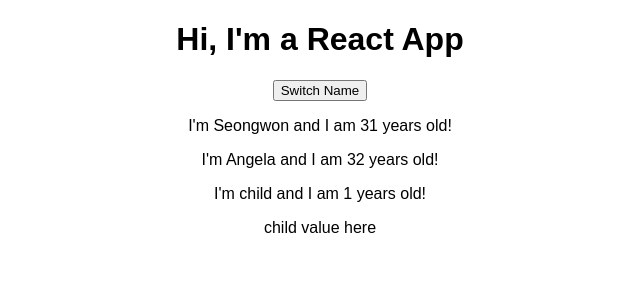
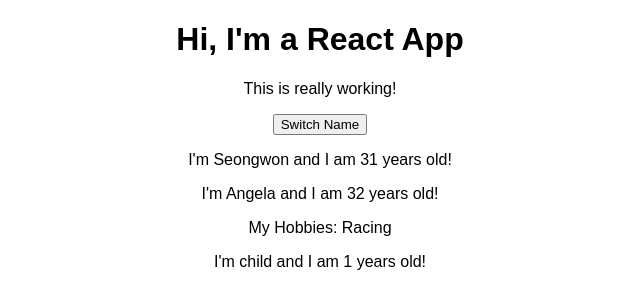
Before and after one commit to seongwonhan88/react_practice, a React (Create React App) app: page / in a window 1280 px wide. Shown: the top 308 px of the page, without its empty margins (320-960 px from the left). Built offline with nearby package versions, Linux system fonts and the light colour scheme.

Commit message:
hook practice

```diff
--- a/src/App.js
+++ b/src/App.js
@@ -1,39 +1,49 @@
-import React, { Component } from 'react';
+import React, { useState } from 'react';
 import './App.css';
 import Person from './Person/Person';
 
-class App extends Component {
-  state = {
+const app = props => {
+  const [personsState, setPersonsState] = useState({
     persons: [
-      {name: 'Seongwon', age: 31},
-      {name: 'Angela', age: 32},
-      {name: 'child', age: 1},
-    ],
-    otherState: 'some other value'
-  }
+      { name: 'Seongwon', age: 31 },
+      { name: 'Angela', age: 32 },
+      { name: 'child', age: 1 }
+    ]
+  });
 
-  switchNameHandler = () => {
+  const switchNameHandler = () => {
     //console.log('Was clicked')
-    this.setState({
+    setPersonsState({
       persons: [
-        { name: 'Maximilian', age: 28},
-        { name: 'Angela', age: 28},
-        { name: 'Child', age: 28},
-      ] })
-  }
+        { name: 'Maximilian', age: 28 },
+        { name: 'Angela', age: 28 },
+        { name: 'Child', age: 28 }
+      ]
+    });
+  };
 
 
-  render() {
-    return (
-      <div className="App">
-        <h1>Hi, I'm a React App</h1>
-        <button onClick={this.switchNameHandler}>Switch Name</button>
-        <Person name={this.state.persons[0].name} age={this.state.persons[0].age}/>
-        <Person name={this.state.persons[1].name} age={this.state.persons[1].age}/>
-        <Person name={this.state.persons[2].name} age={this.state.persons[2].age}>child value here</Person>
-      </div>
-    );
-  }
-}
+  return (
+    <div className="App">
+      <h1>Hi, I'm a React App</h1>
+      <p>This is really working!</p>
+      <button onClick={switchNameHandler}>Switch Name</button>
+      <Person
+        name={personsState.persons[0].name}
+        age={personsState.persons[0].age}
+      />
+      <Person
+        name={personsState.persons[1].name}
+        age={personsState.persons[1].age}
+      >
+        My Hobbies: Racing
+      </Person>
+      <Person
+        name={personsState.persons[2].name}
+        age={personsState.persons[2].age}
+      />
+    </div>
+  );
 
-export default App;
+};
+export default app;
```
